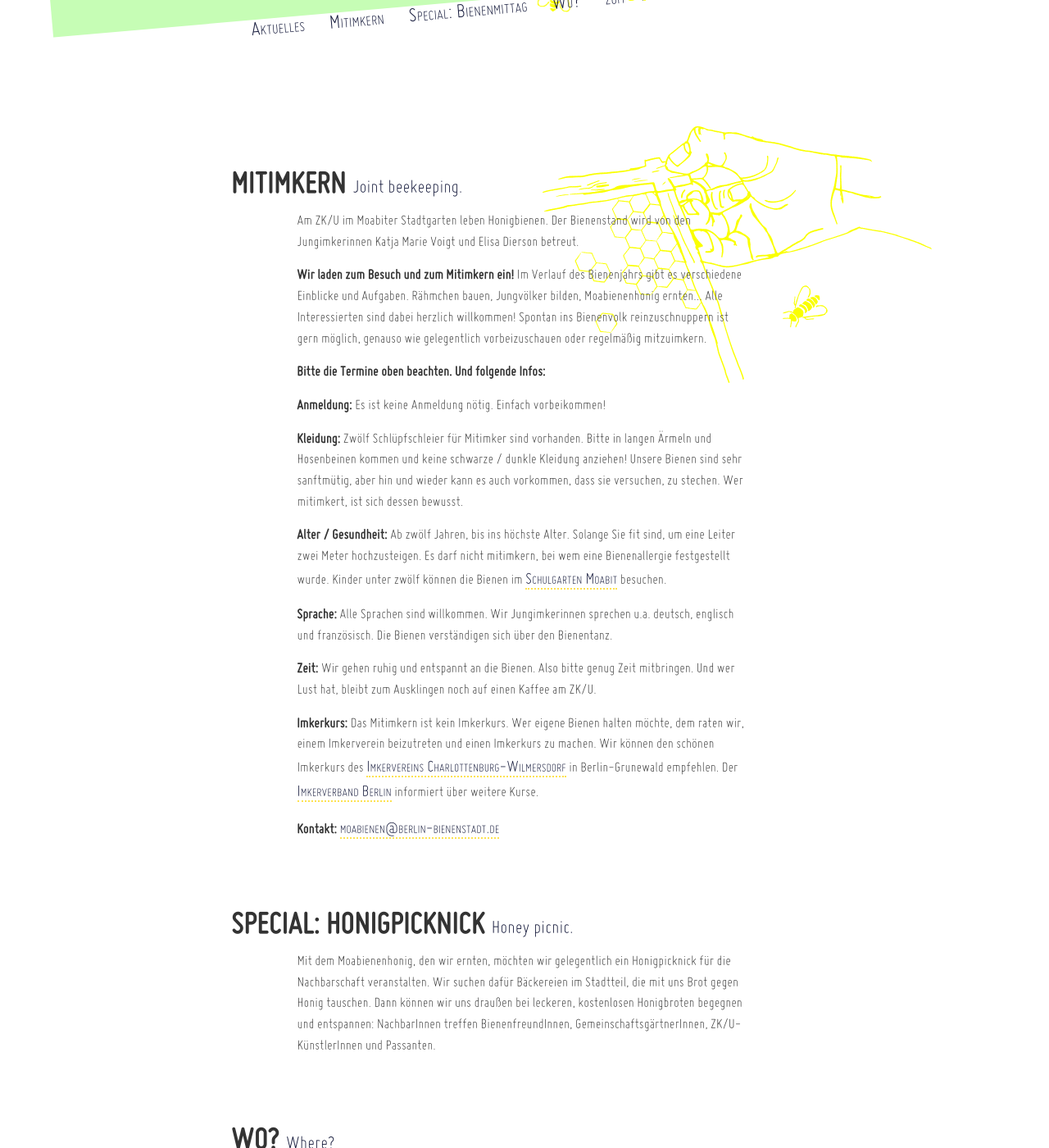
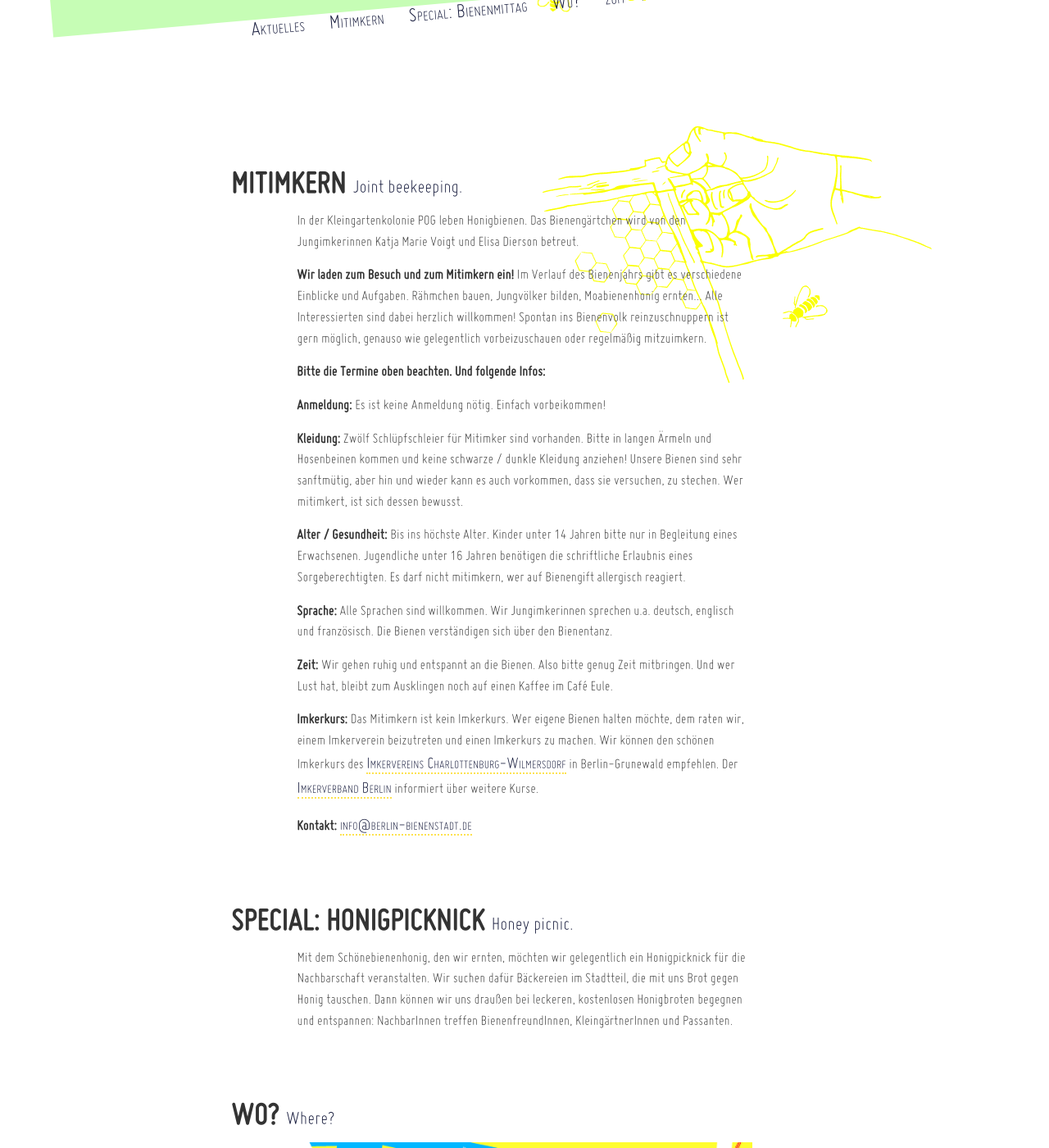
Before and after one commit to dieda/schoeneberg.berlin-bienenstadt.de, a Jekyll site: the page built from index.html, in a window 1280 px wide and 1400 px high, scrolled down 259 px. Shown: the whole window at 82% size. Built offline with Jekyll 4.4.1, drawn with Linux system fonts in a browser that asks for light colours; some of the changed text lies outside the part shown.

Commit message:
Adapt texts to Schöneberg

```diff
--- a/index.html
+++ b/index.html
@@ -4,7 +4,7 @@ lang: de
 title: Schöneberg Mitimkern
 description:
 author: Elisa
-keywords: Bienen, imkern, Berlin, Moabit, ZK/U
+keywords: Bienen, imkern, Berlin, Schöneberg, Gleisdreieck, POG, Kleingarten
 nav:
   -
     href: "#aktuelles"
@@ -47,7 +47,7 @@ nav:
   <div class="hand"></div>
 </h2>
 <p>
-  Am ZK/U im Moabiter Stadtgarten leben Honigbienen. Der Bienenstand wird von den Jungimkerinnen Katja Marie Voigt und Elisa Dierson betreut.
+  In der Kleingartenkolonie POG leben Honigbienen. Das Bienengärtchen wird von den Jungimkerinnen Katja Marie Voigt und Elisa Dierson betreut.
 </p>
 <p>
   <strong>Wir laden zum Besuch und zum Mitimkern ein!</strong> Im Verlauf des Bienenjahrs gibt es verschiedene Einblicke und Aufgaben. Rähmchen bauen, Jungvölker bilden, Moabienenhonig ernten... Alle Interessierten sind dabei herzlich willkommen! Spontan ins Bienenvolk reinzuschnuppern ist gern möglich, genauso wie gelegentlich vorbeizuschauen oder regelmäßig mitzuimkern.
@@ -65,7 +65,7 @@ nav:
 </p>
 <p>
   <strong>Alter / Gesundheit:</strong>
-  Ab zwölf Jahren, bis ins höchste Alter. Solange Sie fit sind, um eine Leiter zwei Meter hochzusteigen. Es darf nicht mitimkern, bei wem eine Bienenallergie festgestellt wurde. Kinder unter zwölf können die Bienen im <a href="http://www.moabiter-ratschlag.de/schulgarten-moabit/">Schulgarten Moabit</a> besuchen.
+  Bis ins höchste Alter. Kinder unter 14 Jahren bitte nur in Begleitung eines Erwachsenen. Jugendliche unter 16 Jahren benötigen die schriftliche Erlaubnis eines Sorgeberechtigten. Es darf nicht mitimkern, wer auf Bienengift allergisch reagiert.
 </p>
 <p>
   <strong>Sprache:</strong>
@@ -73,7 +73,7 @@ nav:
 </p>
 <p>
   <strong>Zeit:</strong>
-  Wir gehen ruhig und entspannt an die Bienen. Also bitte genug Zeit mitbringen. Und wer Lust hat, bleibt zum Ausklingen noch auf einen Kaffee am ZK/U.
+  Wir gehen ruhig und entspannt an die Bienen. Also bitte genug Zeit mitbringen. Und wer Lust hat, bleibt zum Ausklingen noch auf einen Kaffee im Café Eule.
 </p>
 <p>
   <strong>Imkerkurs:</strong>
@@ -81,7 +81,7 @@ nav:
 </p>
 <p>
   <strong>Kontakt:</strong>
-  <a href="mailto:moabienen@berlin-bienenstadt.de">moabienen@berlin-bienenstadt.de</a>
+  <a href="mailto:moabienen@berlin-bienenstadt.de">info@berlin-bienenstadt.de</a>
 </p>
 
 
@@ -90,7 +90,7 @@ nav:
   <small>Honey picnic.</small>
 </h2>
 <p>
-  Mit dem Moabienenhonig, den wir ernten, möchten wir gelegentlich ein Honigpicknick für die Nachbarschaft veranstalten. Wir suchen dafür Bäckereien im Stadtteil, die mit uns Brot gegen Honig tauschen. Dann können wir uns draußen bei leckeren, kostenlosen Honigbroten begegnen und entspannen: NachbarInnen treffen BienenfreundInnen, GemeinschaftsgärtnerInnen, ZK/U-KünstlerInnen und Passanten.
+  Mit dem Schönebienenhonig, den wir ernten, möchten wir gelegentlich ein Honigpicknick für die Nachbarschaft veranstalten. Wir suchen dafür Bäckereien im Stadtteil, die mit uns Brot gegen Honig tauschen. Dann können wir uns draußen bei leckeren, kostenlosen Honigbroten begegnen und entspannen: NachbarInnen treffen BienenfreundInnen, KleingärtnerInnen und Passanten.
 </p>
 
 <h2 id="wo">
@@ -99,14 +99,14 @@ nav:
 </h2>
 <img class="img-responsive" src="/img/moabit_zku_anfahrt.png" alt="Anfahrtskizze"/>
 <p>
-  </br><strong><a href="http://zku-berlin.org/">ZK/U – Zentrum für Kunst und Urbanistik</a><br/></strong>
-  im Moabiter Stadtgarten<br/>
-  Siemensstraße 27<br/>
-  10551 Berlin<br/>
+  </br><strong><a href="http://zku-berlin.org/">Bienengärtchen in der Kleingartenkolonie POG</a><br/></strong>
+  Gleisdreieckpark (Westteil)<br/>
+  Nächster Parkeingang: Bülowstraße / Dennewitzplatz<br/>
+  10783 Berlin-Schöneberg<br/>
 </p>
 <p>
-  Die nächste U-Bahn-Station ist Birkenstraße (U9), von dort läuft man ca. 5 Minuten zum ZK/U.
+  Die nächste U-Bahn-Station ist Bülowstraße (U2), von dort läuft man ca. 5 Minuten zum Bienengärtchen.
 </p>
 <p>
-  Von der S-Bahn-Station Beusselstraße (Ringbahn) sind es etwa 10 Minuten, von der Station Westhafen 15 Minuten.
+  Von der U-Bahn-Station Gleisdreieck (U1&mdash;U2) oder der Station Yorckstraße (S1&mdash;S2&mdash;S25&mdash;U7) sind es je etwa 15 Minuten.
 </p>
```
